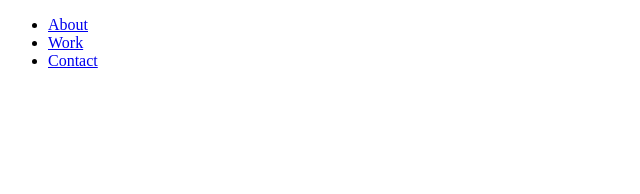
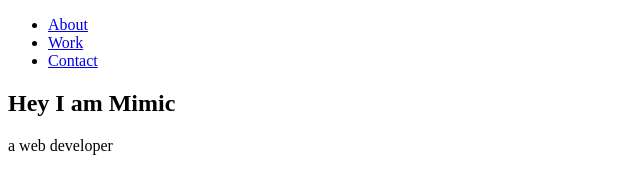
Before and after one commit to eaesmat/Build-a-Tribute-Page, a plain HTML site: page index.html in a window 1280 px wide. Shown: the whole page, without its empty margins (0-640 px from the left). Drawn offline with Linux system fonts and the light colour scheme.

Commit message:
creating  welcome section

```diff
--- a/index.html
+++ b/index.html
@@ -35,5 +35,10 @@
         </ul>
       </nav>
 
+      <section id="welcome-section" class="welcome-section">
+        <h1>Hey I am Mimic</h1>
+        <p>a web developer</p>
+      </section>
+
 </body>
 </html>
```
